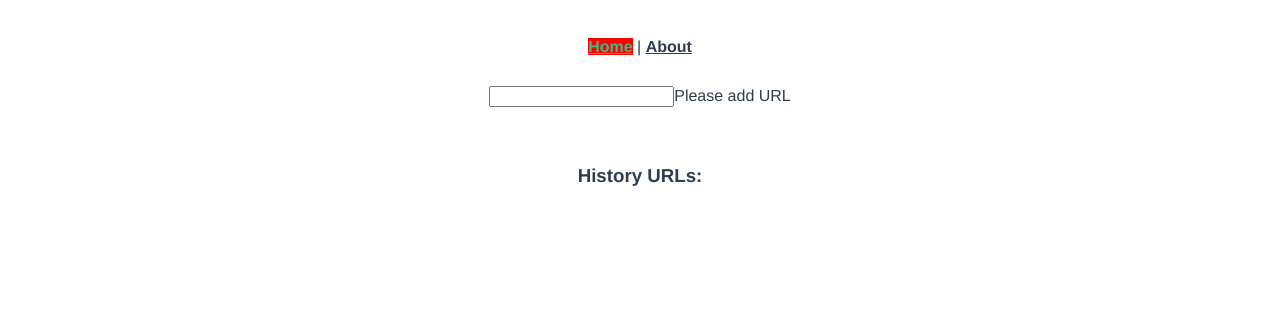
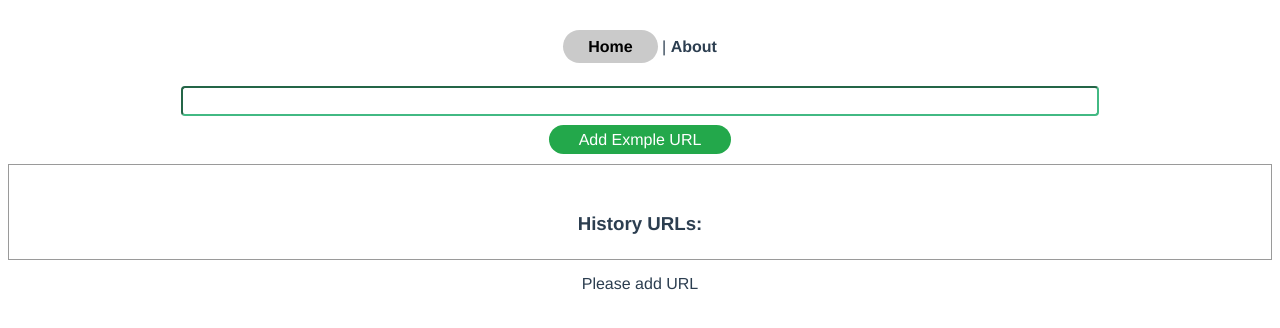
Before and after one commit to BLSThathsara20/Vue-Fetch-wordpress-posts, a Vue app: page / in a window 1280 px wide. Shown: the top 328 px of the page. Built offline with nearby package versions, Linux system fonts and the light colour scheme.

Commit message:
Add sample url button Signed-off-by: blsthathsara <savindu.thathsara@enfection.com>

```diff
--- a/src/App.vue
+++ b/src/App.vue
@@ -21,10 +21,13 @@ nav {
   a {
     font-weight: bold;
     color: #2c3e50;
+    text-decoration: none;
 
     &.router-link-exact-active {
-      color: #42b983;
-      background-color: red;
+      color: #000000;
+      background-color: #cacaca;
+      padding: 8px 25px;
+      border-radius: 18px;
     }
   }
 }
--- a/src/components/HelloWorld.vue
+++ b/src/components/HelloWorld.vue
@@ -1,7 +1,20 @@
 <template>
   <div>
     <input type="text" v-model="wpUrl">
+    <p v-if="wpUrl"><span>EndPoint: </span> <span class="endpoint">{{wpUrl + "/wp-json/wp/v2/posts"}}</span></p>
     <button @click="validateUrl" v-if="wpUrl">Validate URL</button>
+    <span v-if="wpUrl">You can click these previous urls</span>
+    <div v-if="!wpUrl" class="example">
+      <span class="example-url" @click="updateInputValue">Add Exmple URL</span>
+    </div>
+    <div class="history">
+      <h3>History URLs:</h3>
+    <ul>
+      <li class="histry-url" v-for="historyUrl in historyUrls" v-bind:key="historyUrl">
+        <a @click="fetchPosts(historyUrl)">{{ historyUrl }}</a>
+      </li>
+    </ul>
+    </div>
     <ul v-for="post in posts" v-bind:key="post.id">
       <li>{{ post.title.rendered }}</li>
     </ul>
@@ -10,12 +23,6 @@
     <span v-if="errorMessage">{{ errorMessage }}</span>
     <br>
     <br>
-    <h3>History URLs:</h3>
-    <ul>
-      <li v-for="historyUrl in historyUrls" v-bind:key="historyUrl">
-        <a @click="fetchPosts(historyUrl)">{{ historyUrl }}</a>
-      </li>
-    </ul>
   </div>
 </template>
 
@@ -28,7 +35,7 @@ export default {
       wpUrl: "",
       posts: [],
       historyUrls: [],
-      errorMessage: ""
+      errorMessage: "",
     };
   },
   watch: {
@@ -37,6 +44,9 @@ export default {
     }
   },
   methods: {
+    updateInputValue() {
+      this.wpUrl = "https://slpi.lk";
+    },
     fetchPosts(wpUrl) {
     if (wpUrl.endsWith("/")) {
       wpUrl = wpUrl.slice(0, -1);
@@ -54,8 +64,8 @@ export default {
     .catch(error => {
       if (error.response.status === 404) {
         this.errorMessage = "Request failed with status code 404";
-          this.posts = [];
       }
+      this.posts = []; // clear the posts data
     });
   },
     validateUrl() {
@@ -97,6 +107,36 @@ export default {
 
 <!-- Add "scoped" attribute to limit CSS to this component only -->
 <style scoped lang="scss">
+.example{
+  padding-top: 15px;
+}
+.example-url{
+  background-color: #23a84b;
+  border-radius: 18px;
+  color: #fff;
+  padding: 6px 30px;
+  cursor: pointer;
+}
+input{
+  padding: 4px 15px;
+  font-size: 16px;
+  width: 70%;
+  border-radius: 4px;
+  border-color: #42b983;
+}
+.history{
+  border: 1px solid #9a9a9a;
+  padding: 8px;
+  margin: 15px 0;
+}
+.endpoint{
+  text-decoration: underline;
+  color: #0046b6;
+}
+.histry-url{
+  cursor: pointer;
+  display:block;
+}
 h3 {
   margin: 40px 0 0;
 }
```
Lines whose indentation alone changed are shown as unchanged.
